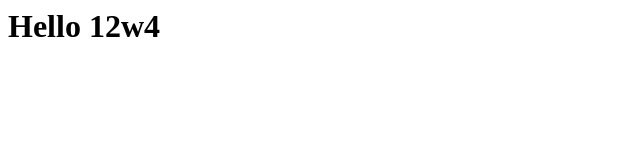
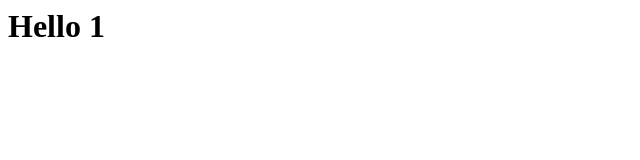
Before and after one commit to youp35/first, a plain HTML site: page static/index.html in a window 1280 px wide. Shown: the full height of the page, 0-640 px from the left. Drawn offline with Linux system fonts and the light colour scheme.

Commit message:
new world

```diff
--- a/static/index.html
+++ b/static/index.html
@@ -2,6 +2,6 @@
 <head>
 </head>
 <body>
-   <h1>Hello 12w4</h1>
+   <h1>Hello 1</h1>
     </body>
 </html>
```
